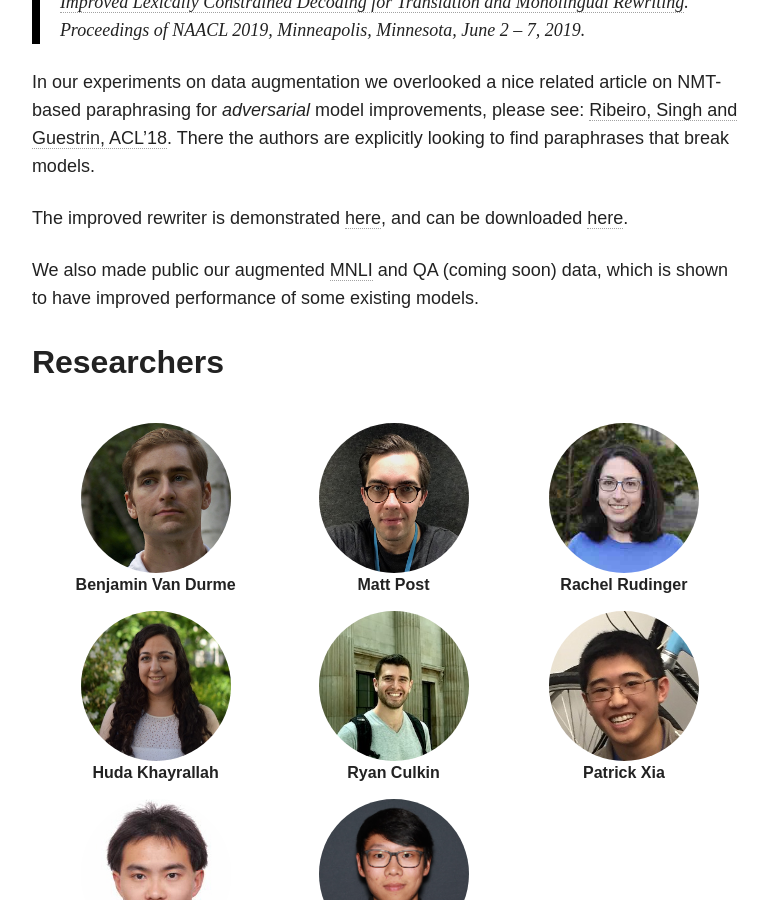
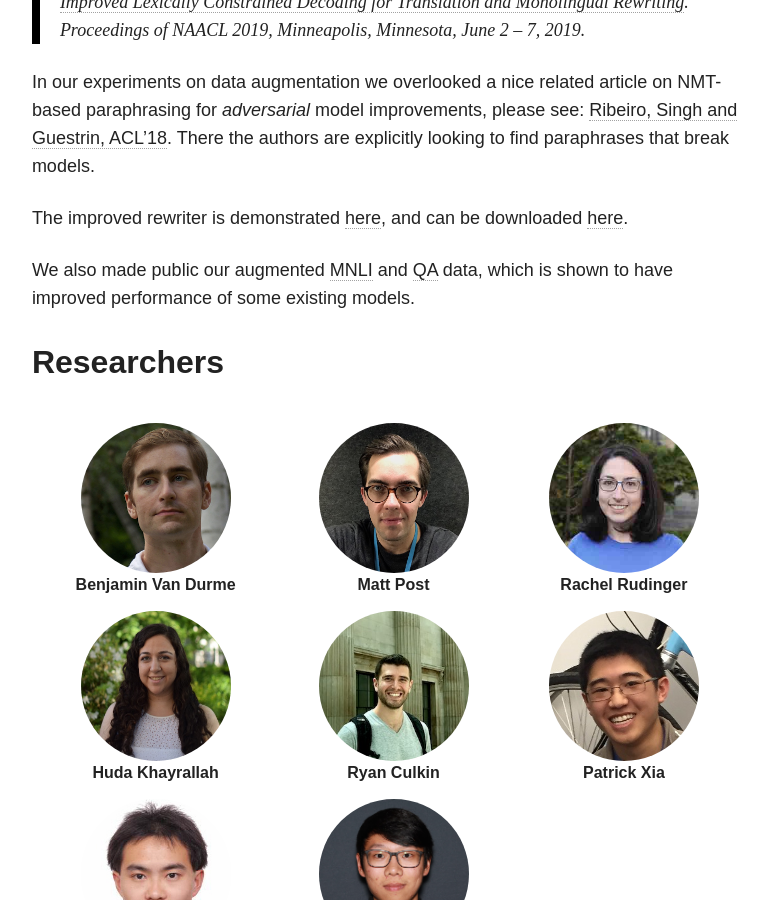
Before and after one commit to decompositional-semantics-initiative/decompositional-semantics-initiative.github.io, a Jekyll site: the page built from projects/parabank/index.md, in a window 1280 px wide and 900 px high, scrolled down 1561 px. Shown: the whole window, without its empty margins (254-1022 px from the left). Built offline with Jekyll 4.4.1, drawn with Linux system fonts in a browser that asks for light colours; nearby versions of some CDN libraries.

Commit message:
add paraqa link

```diff
--- a/projects/parabank/index.md
+++ b/projects/parabank/index.md
@@ -23,4 +23,4 @@ In our experiments on data augmentation we overlooked a nice related article on
 
 The improved rewriter is demonstrated [here](http://www.cs.jhu.edu/~vandurme/pbr-1b-demo/), and can be downloaded [here](https://github.com/decompositional-semantics-initiative/improved-ParaBank-rewriter/releases/tag/v0.1).
 
-We also made public our augmented [MNLI](http://cs.jhu.edu/~vandurme/data/pMNLI-1.0.tar.gz) and QA (coming soon) data, which is shown to have improved performance of some existing models.
+We also made public our augmented [MNLI](http://cs.jhu.edu/~vandurme/data/pMNLI-1.0.tar.gz) and [QA](https://drive.google.com/open?id=1TjzjEvu9xj7aOVd47MMEzDRiL5t1ITn0) data, which is shown to have improved performance of some existing models.
```
